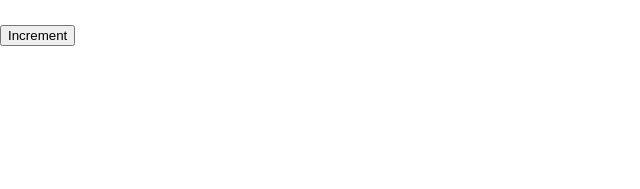
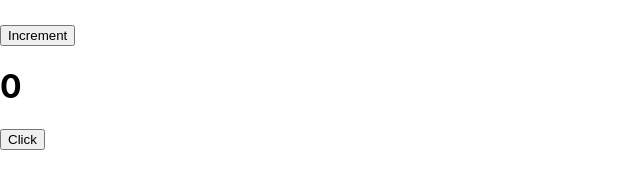
Before and after one commit to Shaheryar0054/react-practice, a React (Create React App) app: page / in a window 1280 px wide. Shown: the part 285-474 px from the top of the page, without its empty margins (0-640 px from the left). Built offline with nearby package versions, Linux system fonts and the light colour scheme.

Commit message:
Added counters functions in code base

```diff
--- a/package.json
+++ b/package.json
@@ -6,6 +6,7 @@
     "@testing-library/jest-dom": "^5.16.5",
     "@testing-library/react": "^13.4.0",
     "@testing-library/user-event": "^13.5.0",
+    "prop-types": "^15.8.1",
     "react": "^18.2.0",
     "react-dom": "^18.2.0",
     "react-scripts": "5.0.1",
--- a/src/App.js
+++ b/src/App.js
@@ -2,6 +2,7 @@ import React from 'react';
 import List from './List';
 import State from './State';
 import Counter from './Counter';
+import LifeCycle from './LifeCycle';
 
 function App() {
   return (
@@ -9,6 +10,7 @@ function App() {
       <List />
       <State />
       <Counter />
+      <LifeCycle />
     </div>
   );
 }
--- /dev/null
+++ b/src/Counters.js
@@ -0,0 +1,20 @@
+import React, { Component } from 'react';
+import PropTypes from 'prop-types';
+
+export default class Counters extends Component {
+  componentDidUpdate(prevprops, prevState) {
+    if (prevprops.number !== this.props.number) {
+      console.log('Component Updated');
+    }
+  }
+
+  render() {
+    return (
+      <h1>{this.props.number}</h1>
+    );
+  }
+}
+
+Counters.propTypes = {
+  number: PropTypes.number.isRequired,
+};
--- /dev/null
+++ b/src/LifeCycle.js
@@ -0,0 +1,36 @@
+import React, { Component } from 'react';
+import Counters from './Counters';
+
+class LifeCycle extends Component {
+  constructor() {
+    super();
+    this.state = {
+      count: 0,
+    };
+  }
+
+  componentDidMount() {
+    console.log('componentDidMount');
+  }
+
+  componentDidUpdate() {
+    console.log('componentDidUpdate');
+  }
+
+  handleClick = () => {
+    this.setState((prevState) => ({ count: prevState.count + 1 }));
+  };
+
+  render() {
+    const { count } = this.state;
+    console.log(count);
+    return (
+      <div>
+        <Counters number={this.state.count} />
+        <button onClick={this.handleClick} type="button">Click</button>
+      </div>
+    );
+  }
+}
+
+export default LifeCycle;
```
Also changed, not shown: 1 other file (tests, documents, lock files or other folders).
